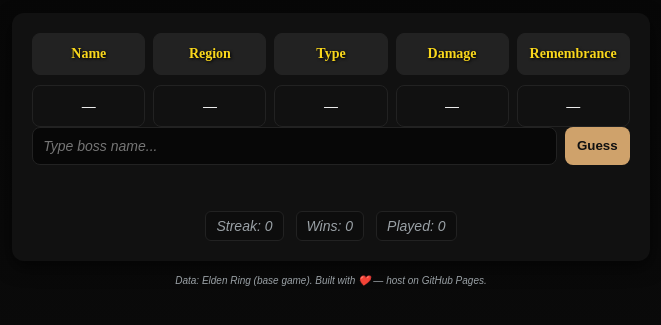
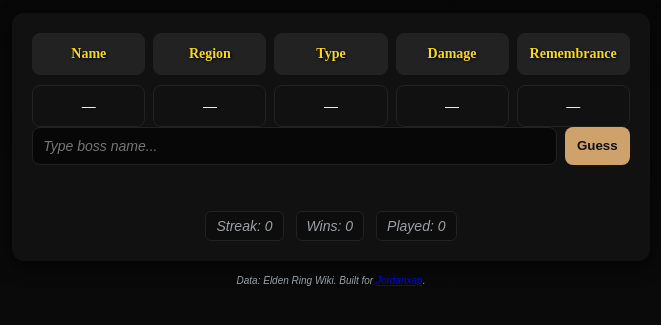
Before and after one commit to Raccable/Erdle, a plain HTML site: page index.html in a window 1280 px wide. Shown: the part 293-618 px from the top of the page, without its empty margins (309-970 px from the left). Drawn offline with Linux system fonts and the light colour scheme; a web font is replaced by a local one.

Commit message:
Add files via upload

```diff
--- a/index.html
+++ b/index.html
@@ -34,7 +34,7 @@
   </section>
 
   <footer>
-    <small>Data: Elden Ring (base game). Built with ❤️ — host on GitHub Pages.</small>
+  <small>Data: Elden Ring Wiki. Built for <a href="https://twitch.tv/jordanxap" target="_blank">Jordanxap</a>.</small>
   </footer>
 </main>
 
```
